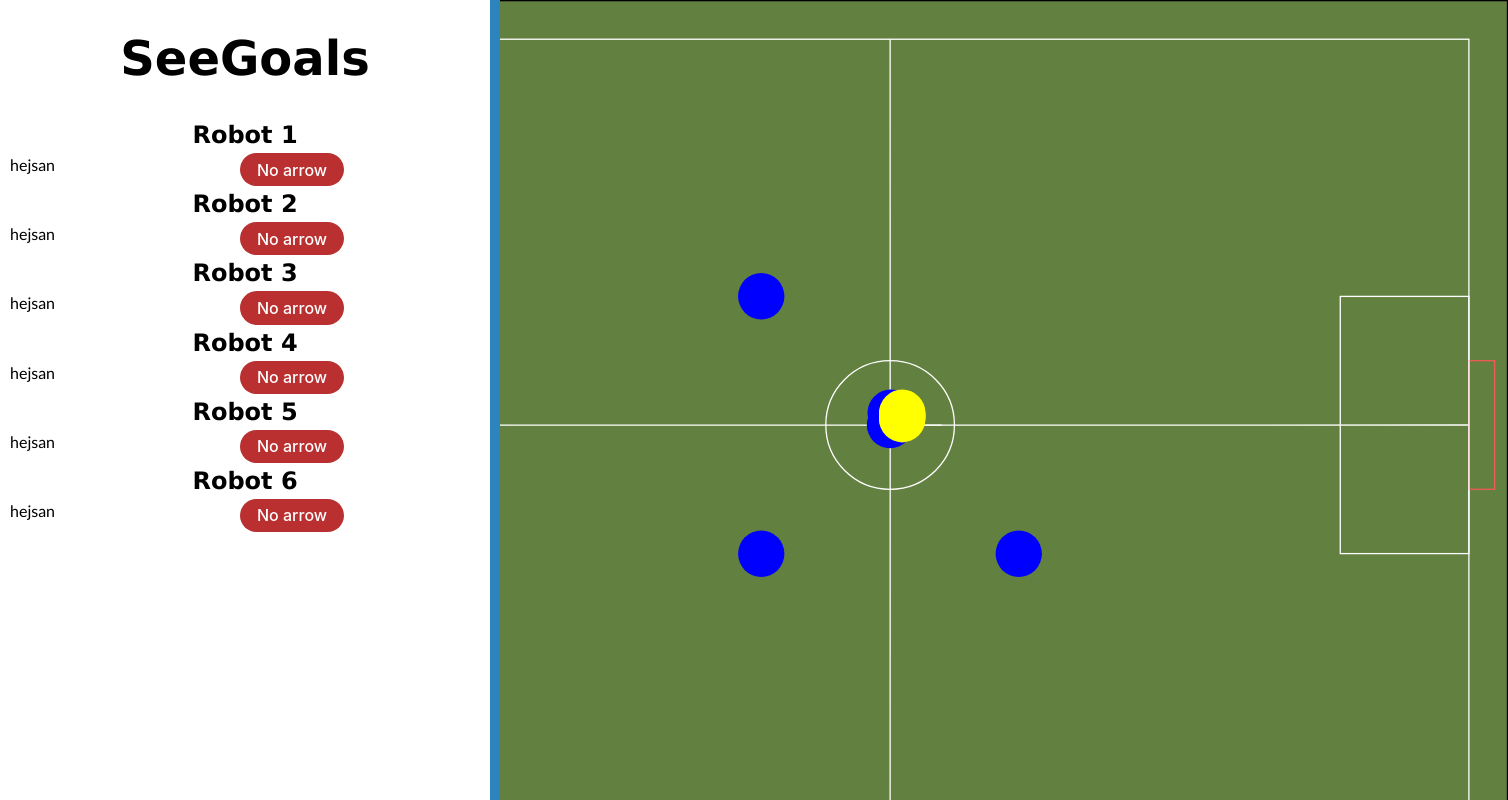
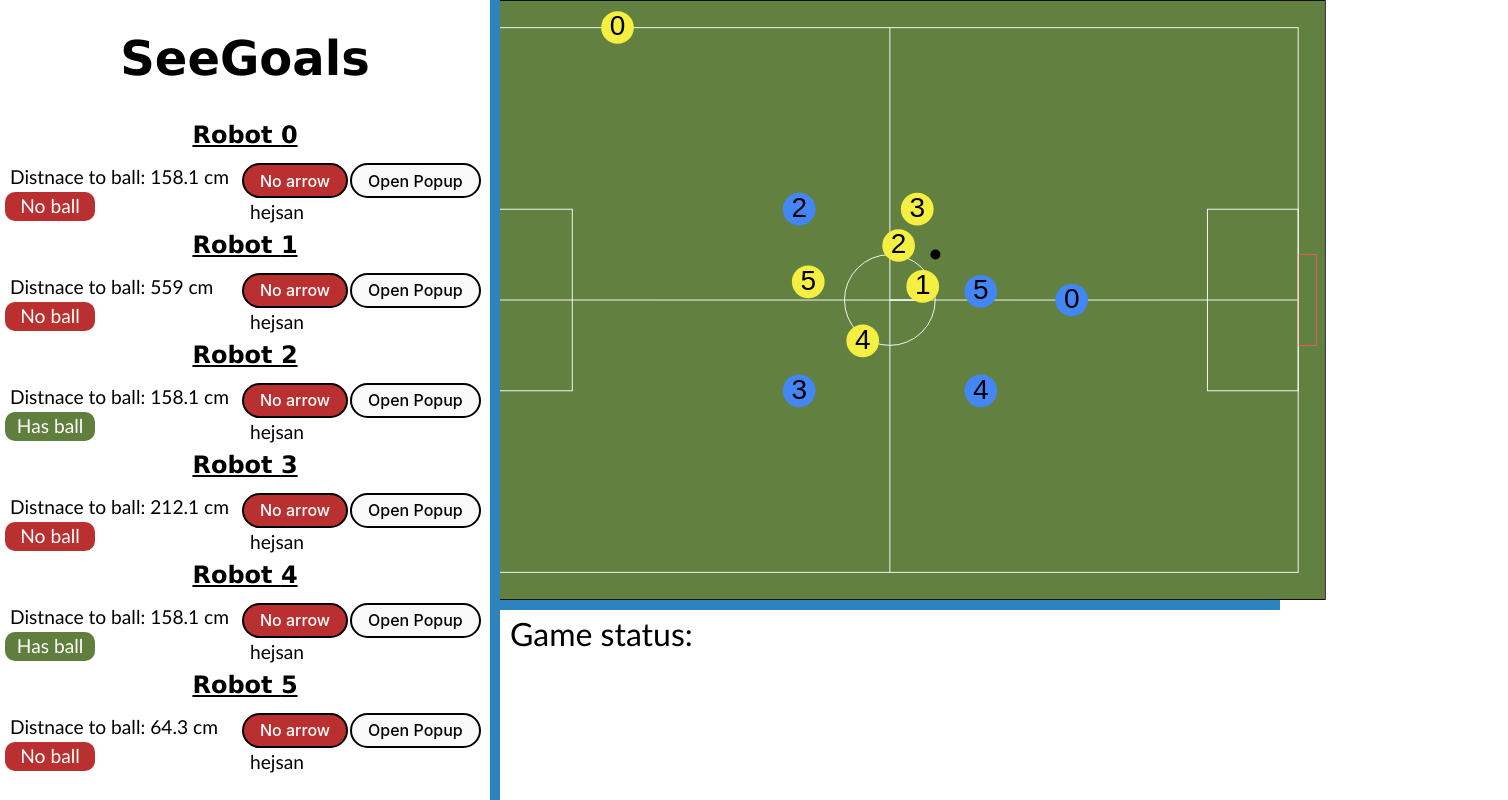
Before and after one commit to LiU-SeeGoals/GameViewer, a React (Vite) app: page / in a window 1280 px wide. Shown: the top 800 px of the page, 1508 px wide, since content can reach past the window. Built offline with nearby package versions, Linux system fonts and the light colour scheme; no server answers.

Commit message:
arrows work, distance,popup

```diff
--- a/src/components/gameViewer/FootBallField.tsx
+++ b/src/components/gameViewer/FootBallField.tsx
@@ -15,7 +15,7 @@ const ARROW_HEAD_LENGTH: number = 3;
 const SPEED_ARROW_COLOR: string = 'rgba(0, 0, 0, 1)';
 const SPEED_ARROW_THICKNESS: number = 3;
 
-const COLOR_MAP: Record<string, string> = {"yellow": "rgba(255, 255, 0, 1)", "blue": "rgba(0, 0, 255, 1)"};
+const COLOR_MAP: Record<string, string> = {"yellow": "rgba(245, 239, 66, 1)", "blue": "rgba(66, 135, 245, 1)"};
 
 const FootBallField: React.FC<FootBallFieldProps> = ({height, gameState}: FootBallFieldProps) => {
     const canvasRef = React.useRef<HTMLCanvasElement>(null);
@@ -54,7 +54,18 @@ const FootBallField: React.FC<FootBallFieldProps> = ({height, gameState}: FootBa
 
             drawRobot(context, robot);
         });
+        drawBall(context);
         //drawRobot(context, {x: 0, y: 0, speed_x: 3, speed_y: 3, team: "yellow", selected: false});
+    }
+
+    const drawBall = (context: CanvasRenderingContext2D) => {
+        const {canvasX, canvasY} = getCanvasCoordinates(gameState.ball.x, gameState.ball.y, context);
+        context.beginPath();
+        context.arc(canvasX, canvasY, 5, 0, 2 * Math.PI);
+        context.strokeStyle = 'rgba(0, 0, 0, 0)'; // make the border transparent
+        context.fillStyle = 'black';
+        context.fill();
+        context.stroke();
     }
 
     const drawRobot = (context: CanvasRenderingContext2D, robot: Robot) => {
@@ -63,6 +74,7 @@ const FootBallField: React.FC<FootBallFieldProps> = ({height, gameState}: FootBa
             drawArrow(context, robot, SPEED_ARROW_COLOR, SPEED_ARROW_THICKNESS);
         }
         drawCircle(context, robot, ROBOT_RADIUS * getScaler(context), COLOR_MAP[robot.team]);
+        drawId(context, robot)
 
         // Draw a black circle in the robot if it is selected
         if (robot.selected) {
@@ -79,6 +91,16 @@ const FootBallField: React.FC<FootBallFieldProps> = ({height, gameState}: FootBa
         context.fill();
         context.stroke();
     };
+
+    const drawId = (context: CanvasRenderingContext2D, robot: Robot) => {
+        const {canvasX, canvasY} = getCanvasCoordinates(robot.x, robot.y, context);
+        context.font = '28px Arial';
+        context.textAlign = 'center';
+        context.textBaseline = 'middle';
+        context.fillStyle = 'black';
+        context.fillText(robot.id, canvasX, canvasY);
+    }
+
 
     const drawArrow = (context: CanvasRenderingContext2D, robot: Robot, color: string, thickness: number) => {
 
--- a/src/components/gameViewer/GameViewer.css
+++ b/src/components/gameViewer/GameViewer.css
@@ -24,3 +24,10 @@
     background: white;
     flex-grow: 1;
 }
+.game-viewer-container p {
+    color: black;
+    font-family:'Trebuchet MS', 'Lucida Sans Unicode', 'Lucida Grande', 'Lucida Sans', Arial, sans-serif;
+    font-size: 2em;
+    padding-left: 10px;
+    padding-right: 10px;
+  }
--- a/src/components/gameViewer/GameViewer.tsx
+++ b/src/components/gameViewer/GameViewer.tsx
@@ -8,7 +8,7 @@ interface gameViewerProps {
 }
 
 const GameViewer: React.FC<gameViewerProps> = ({gameState}: gameViewerProps) => {
-    const startHeightResizer = 850;
+    const startHeightResizer = 600;
     const resizerWidth = 10;
 
     const {value: resizerValue, startResizing} = useResizeSidebar(true, startHeightResizer);
@@ -21,7 +21,12 @@ const GameViewer: React.FC<gameViewerProps> = ({gameState}: gameViewerProps) =>
                  style={{height: resizerWidth}}
                  onMouseDown={startResizing}
             />
-            <div className="game-viewer-player" style={{}}/>
+
+
+
+            <div className="game-viewer-player" style={{}}>
+                <p>Game status: </p>
+            </div>
         </div>
     );
 };
--- a/src/components/robotInfo/RobotInfo.css
+++ b/src/components/robotInfo/RobotInfo.css
@@ -7,3 +7,26 @@
     float: left;
     column-width: 240px;
 }
+
+
+.RobotInfoContet h2 {
+    color: black;
+    text-align: center;
+    margin-bottom: 10px;
+    margin-top: 10px;
+    font-size: 1.5em;
+    text-decoration: underline;
+    font-family: 'Lucida Sans', 'Lucida Sans Regular', 'Lucida Grande', 'Lucida Sans Unicode', Geneva, Verdana, sans-serif;
+  }
+.hasBall {
+    width: 90px;
+    border-radius: 10px;
+    margin-left: 5px;
+}
+.hasBall p {
+    color: white;
+    text-align: center;
+}
+.rightdivision button {
+    margin-left: 2px;
+}
--- a/src/components/robotInfo/RobotInfo.tsx
+++ b/src/components/robotInfo/RobotInfo.tsx
@@ -1,21 +1,48 @@
 import './RobotInfo.css'
 import ArrowButton from '../arrowButton/Arrowbutton'
+import { useContext, useState } from 'react';
+import { GameStateContext } from '../../App';
+import RobotPopUp from '../robotPopUp/RobotPopUp';
+
 
 interface RobotInfoProps {
     RobotId: number
 }
 
-const RobotInfo : React<RobotInfoProps>  = ({RobotId}) => {
+const RobotInfo : React<RobotInfoProps>  = ({RobotId}: RobotInfoProps) => {
+    const gameStateCtx = useContext(GameStateContext);
+
+    let robot = gameStateCtx.state.robots[RobotId];
+    let ball = gameStateCtx.state.ball;
+    const x = Math.abs(robot.x - ball.x);
+    const y = Math.abs(robot.y - ball.y);
+    const balldistance = Math.round(Math.hypot(x, y))/10;
+
+    let hasBall = robot.hasBall;
+    const [isOpen, setIsOpen] = useState(false);
+
+
     return(
         <div class="RobotInfoContet">
 
             <h2>Robot {RobotId}</h2>
                 <div class="leftdivision">
-                    <p>hejsan</p>
+                    <p>Distnace to ball: {balldistance} cm</p>
+                    <div class="hasBall" style={{backgroundColor: hasBall ? 'rgb(96, 126, 61)' : 'rgb(186, 48, 48)'}}>
+                        <p> {hasBall ? 'Has ball' : 'No ball'} </p>
+                    </div>
+
                 </div>
 
                 <div class="rightdivision">
                     <ArrowButton id={RobotId}></ArrowButton>
+                    <button onClick={() => setIsOpen(true)}>Open Popup</button>
+                    <RobotPopUp isOpen={isOpen} onClose={() => setIsOpen(false)}>
+                        <h2>This is a Popup</h2>
+                        <p>Popup content goes here.</p>
+                    </RobotPopUp>
+                    <p>hejsan</p>
+
 
                 </div>
 
--- /dev/null
+++ b/src/components/robotPopUp/RobotPopUp.css
@@ -0,0 +1,21 @@
+.modal-overlay {
+    position: fixed;
+    top: 0;
+    left: 0;
+    width: 100%;
+    height: 100%;
+    background-color: rgba(0, 0, 0, 0.5);
+    display: flex;
+    justify-content: center;
+    align-items: center;
+  }
+
+  .modal-content {
+    background-color: white;
+    padding: 20px;
+    border-radius: 5px;
+  }
+
+  .close-button {
+    margin-top: 10px;
+  }
--- /dev/null
+++ b/src/components/robotPopUp/RobotPopUp.tsx
@@ -0,0 +1,22 @@
+import React from 'react';
+import './RobotPopUp.css';
+interface RobotPopUpProps{
+    isOpen: boolean;
+    onClose: () => void;
+    children: React.ReactNode;
+}
+
+const RobotPopUp = ({ isOpen, onClose, children }: RobotPopUpProps) => {
+  if (!isOpen) return null;
+
+  return (
+    <div className="modal-overlay" onClick={onClose}>
+      <div className="modal-content" onClick={(e) => e.stopPropagation()}>
+        {children}
+        <button className="close-button" onClick={onClose}>Close</button>
+      </div>
+    </div>
+  );
+};
+
+export default RobotPopUp;
--- a/src/components/sidebar/Sidebar.css
+++ b/src/components/sidebar/Sidebar.css
@@ -35,7 +35,7 @@
 .sidebar-content p {
   color: black;
   font-family:'Trebuchet MS', 'Lucida Sans Unicode', 'Lucida Grande', 'Lucida Sans', Arial, sans-serif;
-  font-size: 1em;
+  font-size: 1.2em;
   padding-left: 10px;
   padding-right: 10px;
 }
--- a/src/components/sidebar/Sidebar.tsx
+++ b/src/components/sidebar/Sidebar.tsx
@@ -20,12 +20,12 @@ const Sidebar: React.FC<SidebarProps> = () => {
         <div className="sidebar" style={{ width: sidebarWidth }}>
            <div className="sidebar-content" style={{ display: contentDisplay}}>
             <h1> SeeGoals</h1>
+            <RobotInfo RobotId="0"></RobotInfo>
             <RobotInfo RobotId="1"></RobotInfo>
             <RobotInfo RobotId="2"></RobotInfo>
             <RobotInfo RobotId="3"></RobotInfo>
             <RobotInfo RobotId="4"></RobotInfo>
             <RobotInfo RobotId="5"></RobotInfo>
-            <RobotInfo RobotId="6"></RobotInfo>
             </div>
             <div
                className="sidebar-resizer"
--- a/src/index.css
+++ b/src/index.css
@@ -43,8 +43,10 @@ h1 {
 button {
   border-radius: 70px;
   border-color: black;
-  border: 1px solid transparent;
+  border: 2px solid black;
   padding: 0.4em 1em;
+  margin-right: 10px;
+  margin-top: 100px;
   font-size: 1em;
   font-weight: 500;
   font-family:'Lucida Sans', 'Lucida Sans Regular', 'Lucida Grande', 'Lucida Sans Unicode', Geneva, Verdana, sans-serif;
--- a/src/types/GameState.ts
+++ b/src/types/GameState.ts
@@ -32,20 +32,20 @@ export function parseGameState(oldGameState: GameState, data: string): GameState
 
 export function getDefaultGameState(): GameState {
     const robots = [
-        {"id": 0, "team":"blue", "x": 0, "y": 0, "speed_x":1, "speed_y":1, "selected": false, "showArrow" : false},
-        {"id": 1, "team":"blue", "x": -4500, "y": 3000, "speed_x":0, "speed_y":0, "selected": false, "showArrow" : false},
-        {"id": 2, "team":"blue", "x": -1000, "y": 1000, "speed_x":0, "speed_y":0, "selected": false, "showArrow" : false},
-        {"id": 3, "team":"blue", "x": -1000, "y": -1000, "speed_x":0, "speed_y":0, "selected": false, "showArrow" : false},
-        {"id": 4, "team":"blue", "x": 1000, "y": -1000, "speed_x":0, "speed_y":0, "selected": false, "showArrow" : false},
-        {"id": 5, "team":"blue", "x": 5, "y": 95, "speed_x":0, "speed_y":0, "selected": false, "showArrow" : false},
-        {"id": 0, "team":"yellow", "x": 95, "y": 45, "speed_x":0, "speed_y":0, "selected": false, "showArrow" : false},
-        {"id": 1, "team":"yellow", "x": 95, "y": 55, "speed_x":0, "speed_y":0, "selected": false, "showArrow" : false},
-        {"id": 2, "team":"yellow", "x": 95, "y": 65, "speed_x":0, "speed_y":0, "selected": false, "showArrow" : false},
-        {"id": 3, "team":"yellow", "x": 95, "y": 76, "speed_x":0, "speed_y":0, "selected": false, "showArrow" : false},
-        {"id": 4, "team":"yellow", "x": 95, "y": 85, "speed_x":0, "speed_y":0, "selected": false, "showArrow" : false},
-        {"id": 5, "team":"yellow", "x": 95, "y": 95, "speed_x":0, "speed_y":0, "selected": false, "showArrow" : false},
+        {"id": 0, "team":"blue", "x": 2000, "y": 0, "speed_x":1, "speed_y":1, "selected": false, "showArrow" : false, "hasBall" : false},
+        {"id": 1, "team":"blue", "x": -4500, "y": 3000, "speed_x":0, "speed_y":0, "selected": false, "showArrow" : false, "hasBall" : false},
+        {"id": 2, "team":"blue", "x": -1000, "y": 1000, "speed_x":0, "speed_y":0, "selected": false, "showArrow" : false, "hasBall" : true},
+        {"id": 3, "team":"blue", "x": -1000, "y": -1000, "speed_x":0, "speed_y":0, "selected": false, "showArrow" : false, "hasBall" : false},
+        {"id": 4, "team":"blue", "x": 1000, "y": -1000, "speed_x":0, "speed_y":0, "selected": false, "showArrow" : false, "hasBall" : true},
+        {"id": 5, "team":"blue", "x": 1000, "y": 95, "speed_x":0, "speed_y":0, "selected": false, "showArrow" : false, "hasBall" : false},
+        {"id": 0, "team":"yellow", "x": -3000, "y": 3000, "speed_x":0, "speed_y":0, "selected": false, "showArrow" : false, "hasBall" : false},
+        {"id": 1, "team":"yellow", "x": 360, "y": 150, "speed_x":0, "speed_y":0, "selected": false, "showArrow" : false, "hasBall" : false},
+        {"id": 2, "team":"yellow", "x": 95, "y": 600, "speed_x":0, "speed_y":0, "selected": false, "showArrow" : false, "hasBall" : false},
+        {"id": 3, "team":"yellow", "x": 300, "y": 1000, "speed_x":0, "speed_y":0, "selected": false, "showArrow" : false, "hasBall" : false},
+        {"id": 4, "team":"yellow", "x": -300, "y": -450, "speed_x":0, "speed_y":0, "selected": false, "showArrow" : false, "hasBall" : false},
+        {"id": 5, "team":"yellow", "x": -900, "y": 200, "speed_x":0, "speed_y":0, "selected": false, "showArrow" : false, "hasBall" : false},
     ];
-    const ball = {"x": 50, "y": 50, "speed_x":0, "speed_y":0};
+    const ball = {"x": 500, "y": 500, "speed_x":0, "speed_y":0};
     return {robots, ball};
 }
 
--- a/src/types/Robot.ts
+++ b/src/types/Robot.ts
@@ -7,4 +7,5 @@ export type Robot = {
     speed_y: number;
     selected: boolean;
     showArrow: boolean;
+    hasBall: boolean;
 }
```
